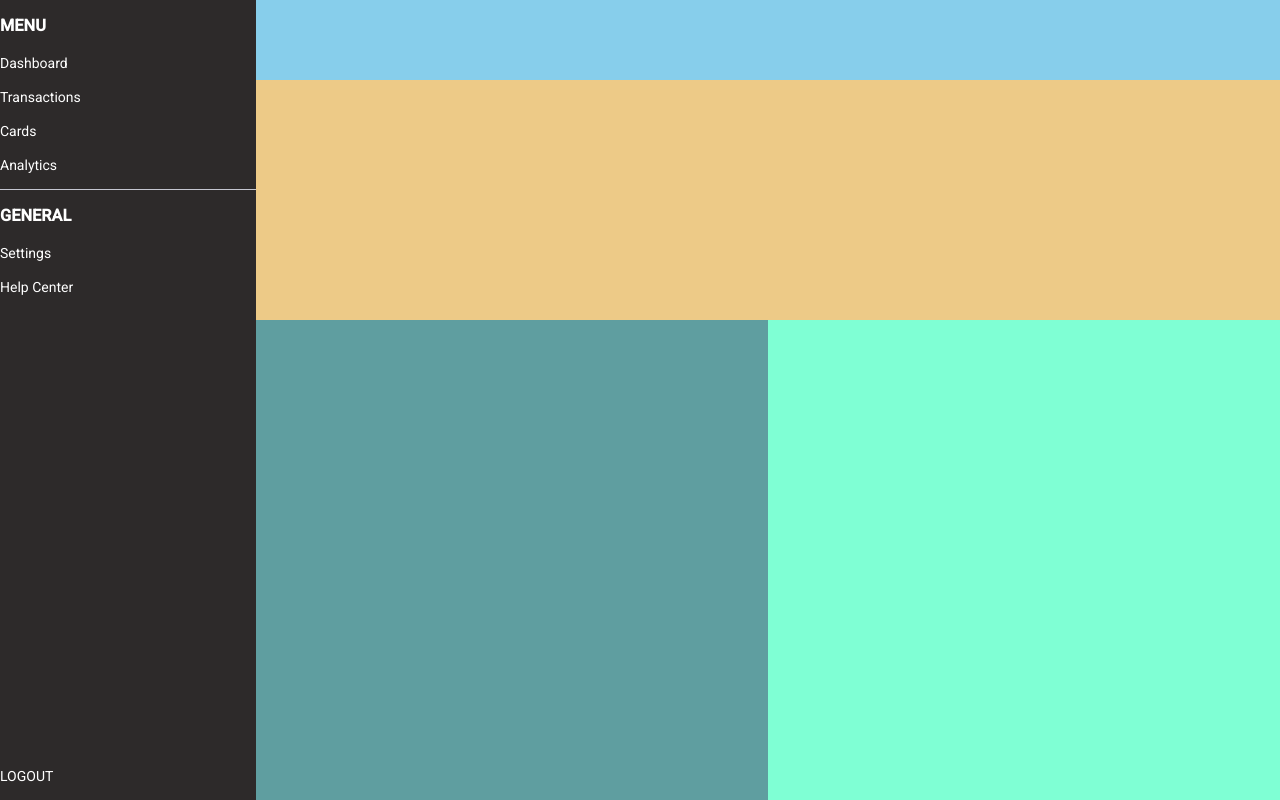
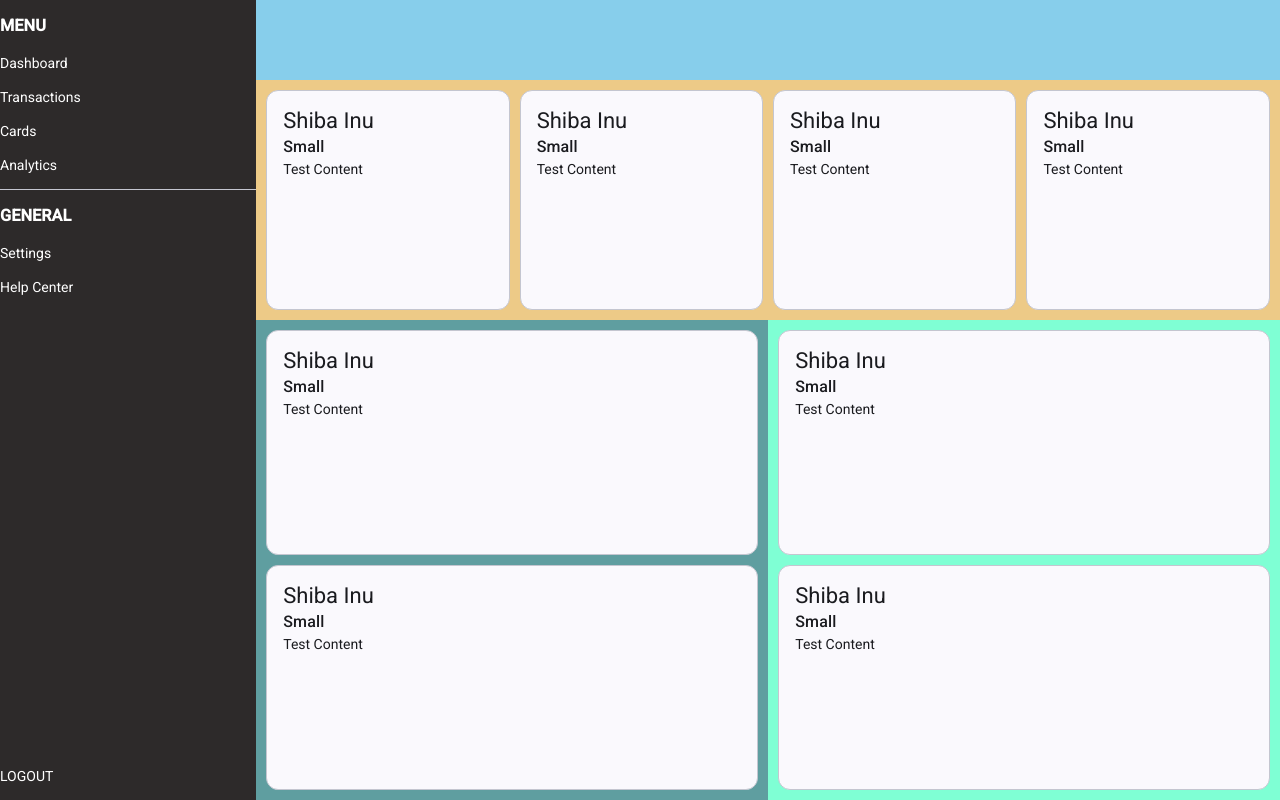
Before and after one commit to reshnaz/BudgetBud, an Angular app: page / in a window 1280 px wide. Built offline with nearby package versions, Linux system fonts and the light colour scheme.

Commit message:
Introduced card component

```diff
--- a/src/app/structure/layout/layout.html
+++ b/src/app/structure/layout/layout.html
@@ -1,8 +1,19 @@
 <main class="layout-grid">
     <section class="header"></section>
-    <section class="insight-cards"></section>
+    <section class="insight-cards">
+        <app-card></app-card>
+        <app-card></app-card>
+        <app-card></app-card>
+        <app-card></app-card>
+    </section>
     <section class="graphs-and-info">
-        <section class="gni-col1"></section>
-        <section class="gni-col2"></section>
+        <section class="gni-col1">
+            <app-card></app-card>
+            <app-card></app-card>
+        </section>
+        <section class="gni-col2">
+            <app-card></app-card>
+            <app-card></app-card>
+        </section>
     </section>
 </main>
--- a/src/app/structure/layout/layout.scss
+++ b/src/app/structure/layout/layout.scss
@@ -17,6 +17,10 @@
 .insight-cards {
     grid-area: insight-cards;
     background-color: rgb(237, 202, 135);
+    display: grid;
+    padding: 1%;
+    grid-template-columns: repeat(4, 1fr);
+    gap: 1%;
 }
 
 .graphs-and-info {
@@ -31,9 +35,17 @@
 .gni-col1 {
     grid-area: col1;
     background-color: cadetblue;
+    display: grid;
+    padding: 2%;
+    grid-template-rows: repeat(2, 1fr);
+    gap: 2%;
 }
 
 .gni-col2 {
     grid-area: col2;
     background-color: aquamarine;
+    display: grid;
+    padding: 2%;
+    grid-template-rows: repeat(2, 1fr);
+    gap: 2%;
 }
--- a/src/app/structure/layout/layout.ts
+++ b/src/app/structure/layout/layout.ts
@@ -1,8 +1,9 @@
 import { Component } from '@angular/core';
+import { Card } from '../../../shared/ui/card/card';
 
 @Component({
   selector: 'app-layout',
-  imports: [],
+  imports: [Card],
   templateUrl: './layout.html',
   styleUrl: './layout.scss',
 })
--- a/src/shared/ui/card/card.html
+++ b/src/shared/ui/card/card.html
@@ -1 +1,13 @@
-<p>card works!</p>
+<mat-card class="card-style" appearance="outlined">
+    <mat-card-header>
+        <mat-card-title-group>
+            <mat-card-title>Shiba Inu</mat-card-title>
+            <mat-card-subtitle>Small</mat-card-subtitle>
+            <!-- <img mat-card-sm-image src="https://material.angular.dev/assets/img/examples/shiba2.jpg" > -->
+        </mat-card-title-group>
+    </mat-card-header>
+    <mat-card-content>
+        <!-- {{longText}} -->
+         Test Content
+    </mat-card-content>
+</mat-card>
--- a/src/shared/ui/card/card.scss
+++ b/src/shared/ui/card/card.scss
@@ -0,0 +1,3 @@
+.card-style {
+    height: 100%;
+}
--- a/src/shared/ui/card/card.ts
+++ b/src/shared/ui/card/card.ts
@@ -1,8 +1,9 @@
 import { Component } from '@angular/core';
+import {MatCardModule} from '@angular/material/card';
 
 @Component({
   selector: 'app-card',
-  imports: [],
+  imports: [MatCardModule],
   templateUrl: './card.html',
   styleUrl: './card.scss',
 })
```
